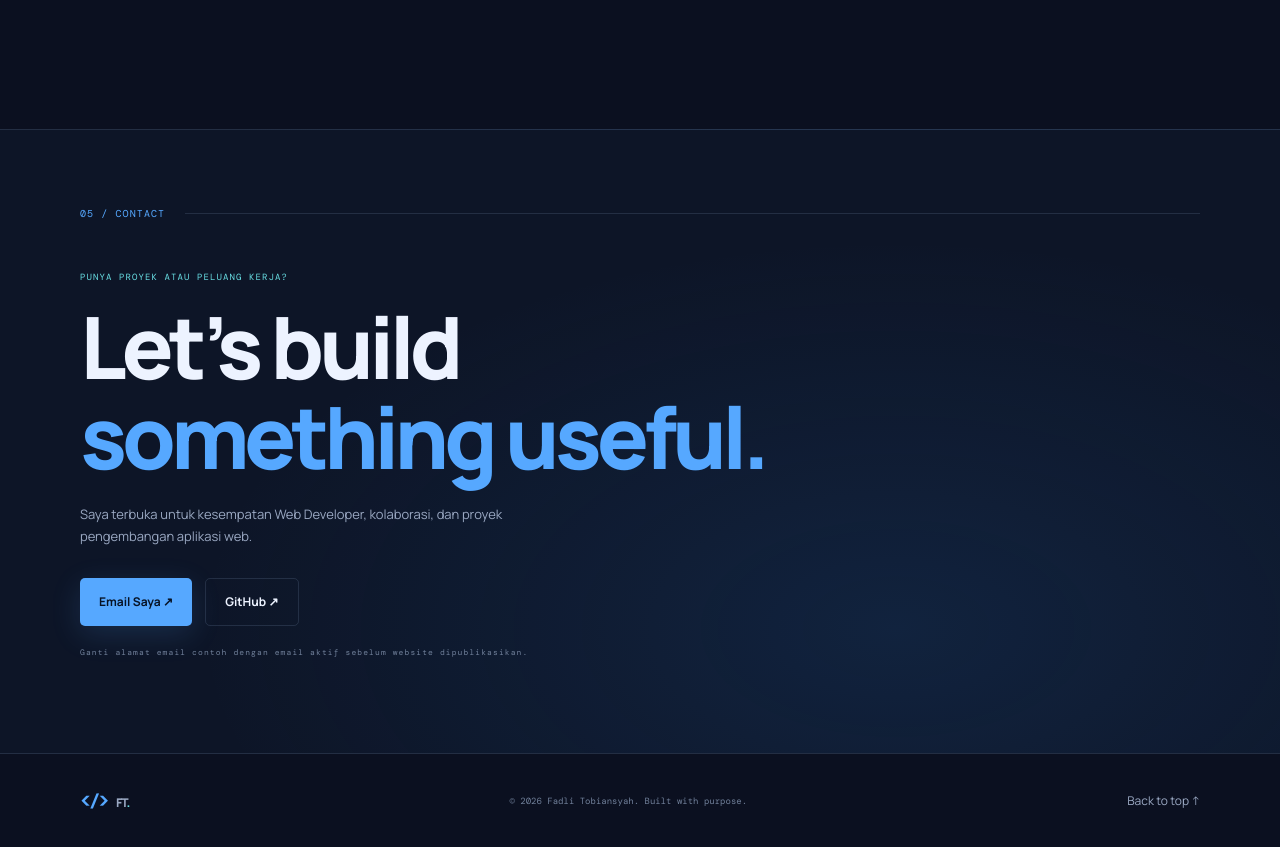
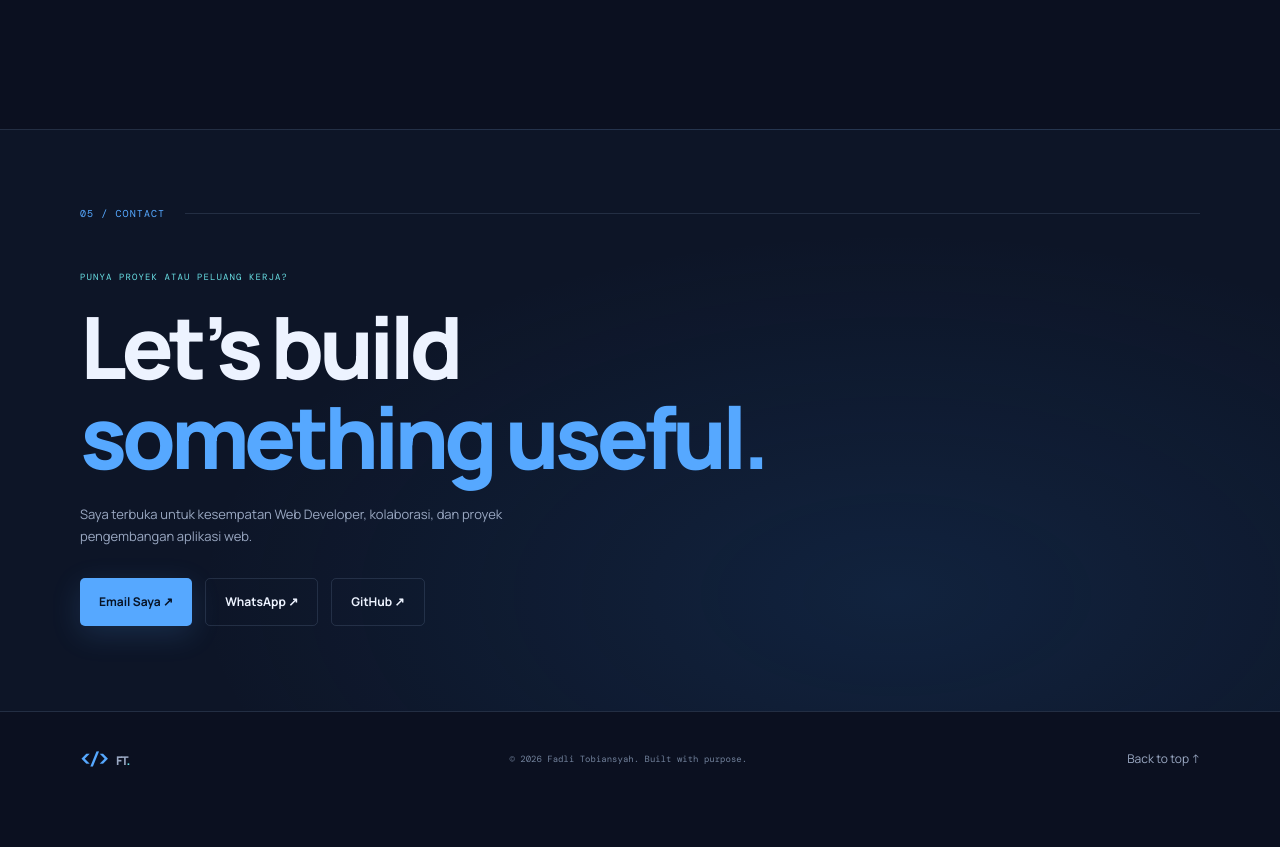
Before and after one commit to Ftobiansyah123/Cv-portfolio, a plain HTML site: page index.html in a window 1280 px wide. Shown: the part 3500-4347 px from the top of the page. After the commit the page ends 4307 px from the top, so only its background shows below. Drawn offline with nearby package versions, Linux system fonts and the light colour scheme.

Commit message:
Add files via upload

```diff
--- a/index.html
+++ b/index.html
@@ -110,7 +110,7 @@
     </section>
 
     <section class="contact-section" id="contact">
-      <div class="section-wrap contact-inner"><div class="section-label"><span>05 / CONTACT</span><i></i></div><p class="section-kicker">PUNYA PROYEK ATAU PELUANG KERJA?</p><h2>Let’s build<br><span>something useful.</span></h2><p class="contact-text">Saya terbuka untuk kesempatan Web Developer, kolaborasi, dan proyek pengembangan aplikasi web.</p><div class="contact-actions"><a class="button button-primary" href="mailto:emailkamu@example.com">Email Saya ↗</a><a class="button button-ghost" href="https://github.com/Ftobiansyah123" target="_blank" rel="noopener">GitHub ↗</a></div><p class="contact-reminder">Ganti alamat email contoh dengan email aktif sebelum website dipublikasikan.</p></div>
+      <div class="section-wrap contact-inner"><div class="section-label"><span>05 / CONTACT</span><i></i></div><p class="section-kicker">PUNYA PROYEK ATAU PELUANG KERJA?</p><h2>Let’s build<br><span>something useful.</span></h2><p class="contact-text">Saya terbuka untuk kesempatan Web Developer, kolaborasi, dan proyek pengembangan aplikasi web.</p><div class="contact-actions"><a class="button button-primary" href="mailto:ftobiansyah@gmail.com">Email Saya ↗</a><a class="button button-ghost" href="https://wa.me/6288245623765" target="_blank" rel="noopener">WhatsApp ↗</a><a class="button button-ghost" href="https://github.com/Ftobiansyah123" target="_blank" rel="noopener">GitHub ↗</a></div></div>
     </section>
   </main>
   <footer class="footer section-wrap"><a class="brand" href="#home"><span class="brand-mark">&lt;/&gt;</span> FT<span class="brand-dot">.</span></a><span>© <span id="year"></span> Fadli Tobiansyah. Built with purpose.</span><a href="#home">Back to top ↑</a></footer>
```
